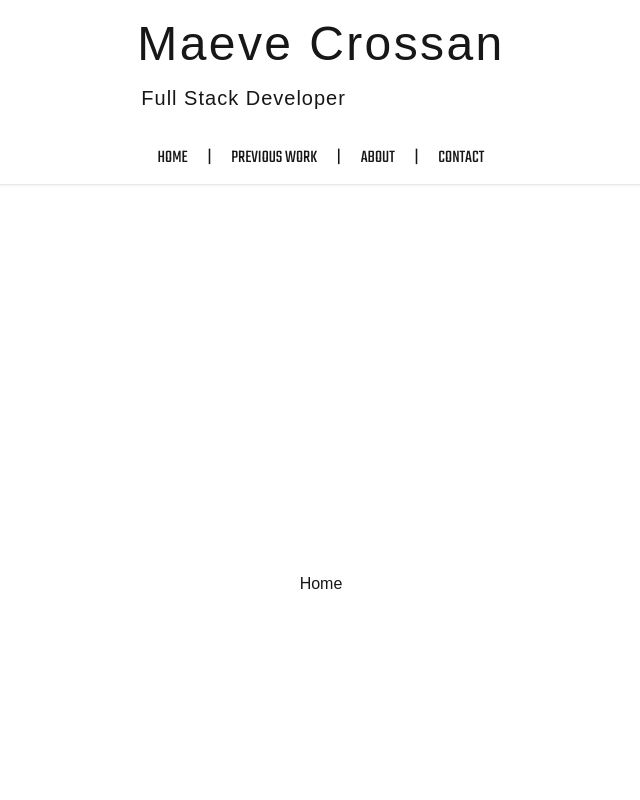
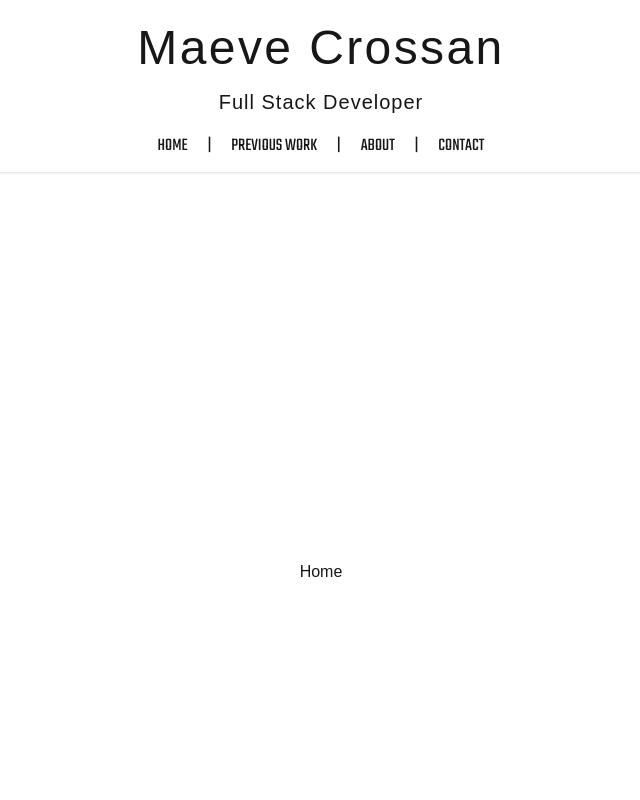
Before and after one commit to maevecrossan/my-portfolio, a Next.js app: page / in a window 1280 px wide. Shown: the top 800 px of the page, without its empty margins (319-959 px from the left). Built offline with nearby package versions, Linux system fonts and the light colour scheme; a web font is replaced by a local one.

Commit message:
Center align subheading and add margin.

```diff
--- a/components/Navbar.js
+++ b/components/Navbar.js
@@ -78,10 +78,10 @@ export default function Navbar({ dmserif, teko }) {
 
                     {/* Logo */}
                     <div>
-                        <h1 className={`${dmserif} m-3 text-5xl tracking-wider`}>
+                        <h1 className={`${dmserif} mx-3 mt-4 text-5xl tracking-wider`}>
                             <Link href="/">Maeve Crossan</Link>
                         </h1>
-                        <p className={`${dmserif} m-4 text-xl tracking-wider`}>
+                        <p className={`${dmserif} mx-3 mt-4 text-xl tracking-wider text-center`}>
                             <Link href="/">Full Stack Developer</Link>
                         </p>
                     </div>
```
